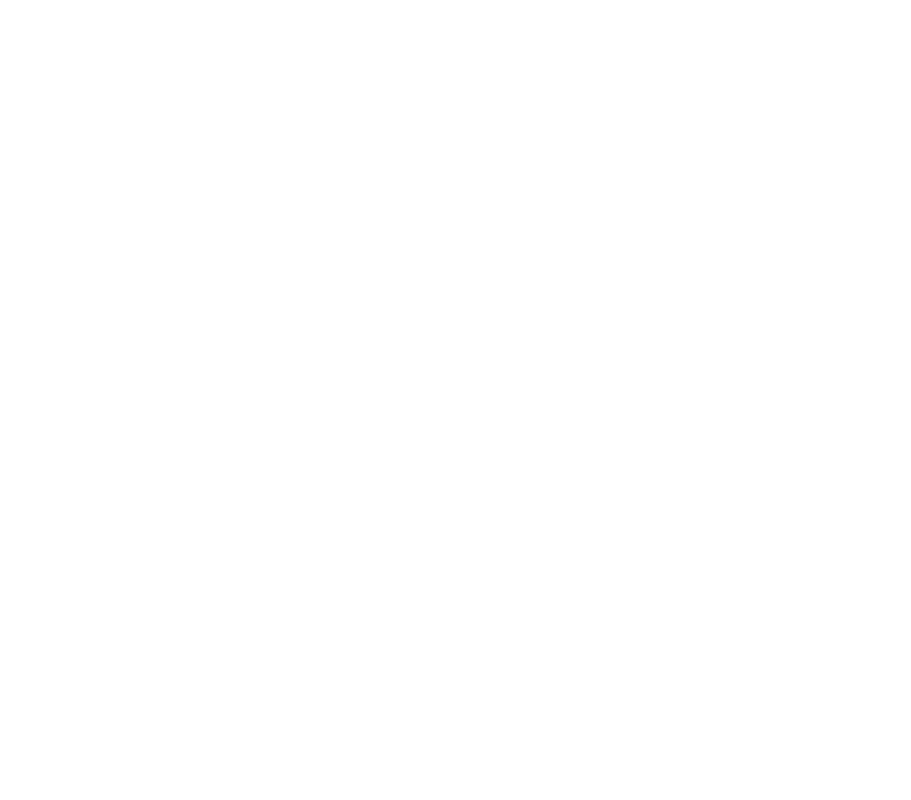
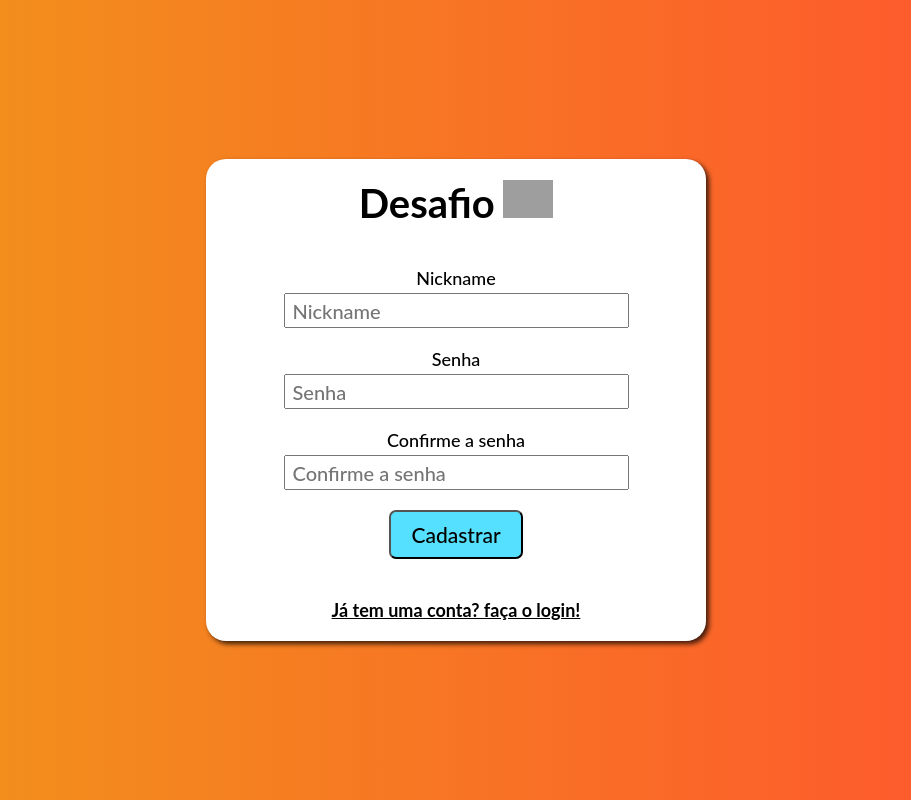
Before and after one commit to ThVinicius/desafio-beuni-front-end, a React (Vite) app: page /signup in a window 1280 px wide. Before the commit this address had no page. Shown: the whole page, without its empty margins (184-1095 px from the left). Built offline with nearby package versions, Linux system fonts and the light colour scheme; grey boxes are pictures that could not be loaded.

Commit message:
feat: sign-up

```diff
--- a/src/App.tsx
+++ b/src/App.tsx
@@ -7,6 +7,7 @@
 import Header from './components/header/Header'
 import Home from './pages/home/Index'
 import SignIn from './pages/signIn/Index'
+import SignUp from './pages/signUp/Index'
 
 const App: FC = () => {
   return (
@@ -17,6 +18,7 @@
       <ToastContainer />
       <Routes>
         <Route path="/" element={<SignIn />} />
+        <Route path="signup" element={<SignUp />} />
         <Route path="/home" element={<Home />} />
       </Routes>
     </BrowserRouter>
--- /dev/null
+++ b/src/hooks/api/useSignUp.ts
@@ -0,0 +1,74 @@
+import { useState } from 'react'
+import { useNavigate } from 'react-router-dom'
+import axios from 'axios'
+import { toast } from 'react-toastify'
+
+interface ISignUp {
+  nickname: string
+  password: string
+  confirmPassword: string
+}
+
+export default function useSignUp() {
+  const [loading, setLoading] = useState(false)
+  const navigate = useNavigate()
+
+  const signUp = (payload: ISignUp) => {
+    if (loading) return
+    setLoading(true)
+
+    const toastId = toast.loading('Requisição em andamento...')
+
+    const URL = `${import.meta.env.VITE_BASE_URL_API}/sign-up`
+
+    const promise = axios.post(URL, payload)
+
+    promise
+      .then(() => {
+        toast.update(toastId, {
+          render: 'Cadastro realizado com sucesso! 👌',
+          type: 'success',
+          isLoading: false,
+          autoClose: 4000,
+          closeOnClick: true,
+          pauseOnHover: true,
+          draggable: true,
+          closeButton: true
+        })
+
+        navigate('/')
+      })
+      .catch(({ response }) => {
+        let renderToast: string
+
+        switch (response?.status) {
+          case 400:
+            renderToast = response.data
+            break
+
+          case 409:
+            renderToast = 'Esse nickname já esta em uso! tente outro'
+
+            break
+
+          default:
+            renderToast = 'Erro inesperado, tente mais tarde'
+            break
+        }
+
+        toast.update(toastId, {
+          render: `${renderToast} 🤯`,
+          type: 'error',
+          isLoading: false,
+          autoClose: 4000,
+          closeOnClick: true,
+          pauseOnHover: true,
+          draggable: true,
+          closeButton: true
+        })
+      })
+      .finally(() => setLoading(false))
+  }
+
+  return { signUp, loadingSignUp: loading }
+}
--- /dev/null
+++ b/src/pages/signUp/Index.tsx
@@ -0,0 +1,13 @@
+import { FC } from 'react'
+import AuthContainer from '../../containers/auth/Container'
+import Form from './form/Form'
+
+const SignUp: FC = () => {
+  return (
+    <AuthContainer>
+      <Form />
+    </AuthContainer>
+  )
+}
+
+export default SignUp
--- /dev/null
+++ b/src/pages/signUp/form/Form.tsx
@@ -0,0 +1,59 @@
+import { FC, FormEvent, useState } from 'react'
+import { Link } from 'react-router-dom'
+import Logo from '../../../components/Logo/Logo'
+import useSignUp from '../../../hooks/api/useSignUp'
+import { Button, Container, InputBox } from './formStyle'
+
+const Form: FC = () => {
+  const { signUp } = useSignUp()
+  const [nickname, setNickname] = useState('')
+  const [password, setPassword] = useState('')
+  const [confirmPassword, setConfirmPassword] = useState('')
+
+  const submit = (event: FormEvent) => {
+    event.preventDefault()
+
+    signUp({ nickname, password, confirmPassword })
+  }
+
+  return (
+    <Container onSubmit={submit}>
+      <Logo />
+      <InputBox style={{ marginTop: '20px' }}>
+        <p>Nickname</p>
+        <input
+          type="text"
+          maxLength={33}
+          name="nickname"
+          placeholder="Nickname"
+          value={nickname}
+          onChange={e => setNickname(e.target.value)}
+        />
+      </InputBox>
+      <InputBox>
+        <p>Senha</p>
+        <input
+          type="password"
+          name="password"
+          placeholder="Senha"
+          value={password}
+          onChange={e => setPassword(e.target.value)}
+        />
+      </InputBox>
+      <InputBox>
+        <p>Confirme a senha</p>
+        <input
+          type="password"
+          name="password"
+          placeholder="Confirme a senha"
+          value={confirmPassword}
+          onChange={e => setConfirmPassword(e.target.value)}
+        />
+      </InputBox>
+      <Button type="submit">Cadastrar</Button>
+      <Link to="/">Já tem uma conta? faça o login!</Link>
+    </Container>
+  )
+}
+
+export default Form
--- /dev/null
+++ b/src/pages/signUp/form/formStyle.ts
@@ -0,0 +1,53 @@
+import styled from 'styled-components'
+
+const Container = styled.form`
+  width: 500px;
+  height: fit-content;
+  padding: 20px;
+  background-color: #fff;
+  border-radius: 20px;
+  box-shadow: 3px 3px 5px 0px rgba(0, 0, 0, 0.75);
+  display: flex;
+  flex-direction: column;
+  align-items: center;
+  gap: 20px;
+
+  a {
+    margin-top: 20px;
+    font: normal 700 18px 'Lato', sans-serif;
+    color: #000;
+    text-decoration: underline;
+  }
+`
+
+const InputBox = styled.div`
+  width: 100%;
+  height: fit-content;
+  display: flex;
+  flex-direction: column;
+  align-items: center;
+  gap: 4px;
+
+  p {
+    font: normal 500 18px 'Lato', sans-serif;
+  }
+
+  input {
+    width: 75%;
+    height: 35px;
+    padding-left: 7px;
+    font: normal 500 20px 'Lato', sans-serif;
+  }
+`
+
+const Button = styled.button`
+  width: fit-content;
+  height: fit-content;
+  padding: 10px 20px;
+  color: #000;
+  background-color: #56e0ff;
+  font: normal 500 21px 'Lato', sans-serif;
+  border-radius: 7px;
+`
+
+export { Container, InputBox, Button }
```
